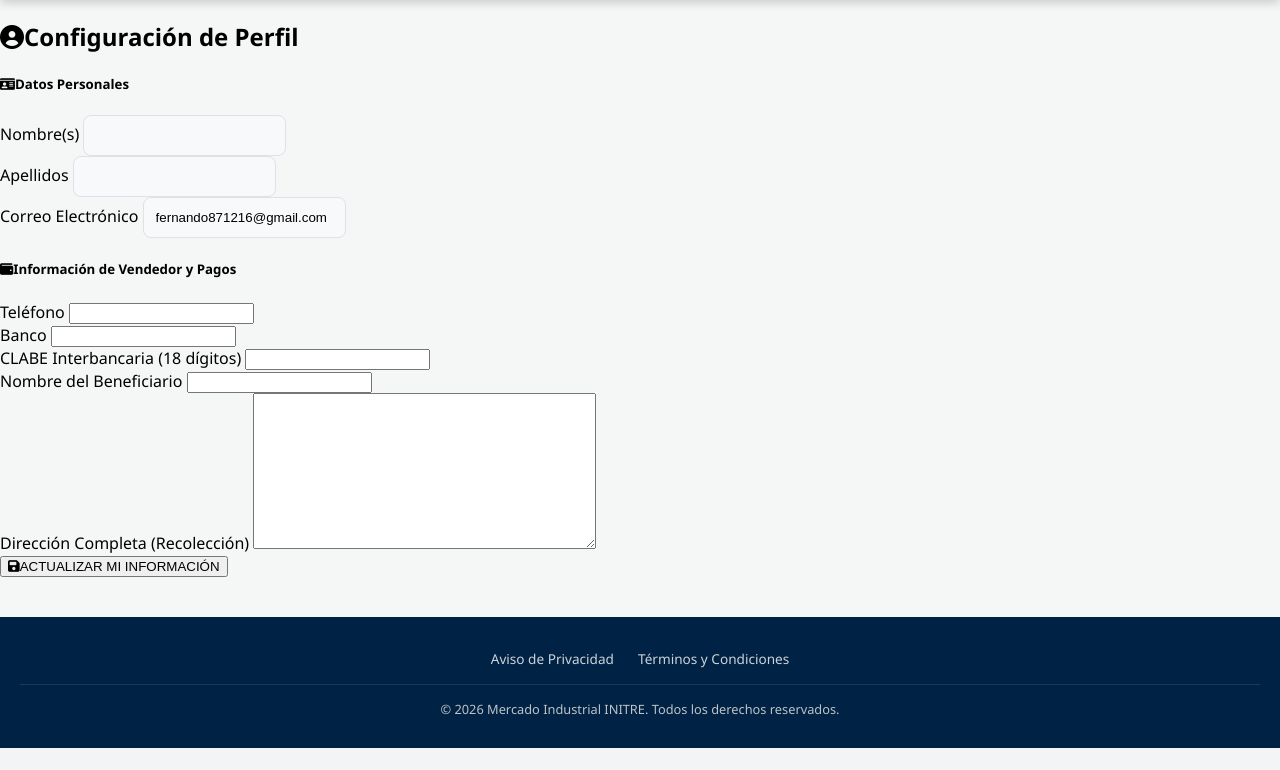
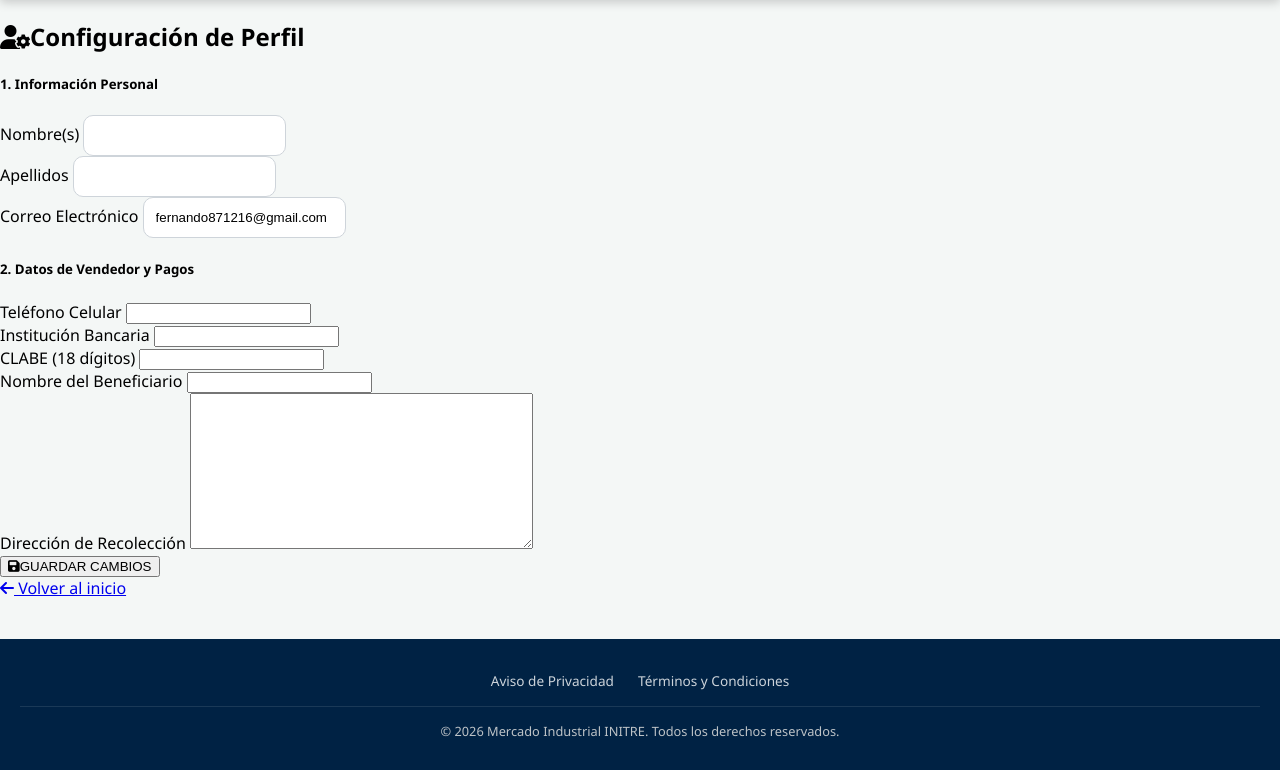
Before and after one commit to fernando871216-rgb/mercado-industrial, a Django app: page /perfil/editar/ in a window 1280 px wide. Shown: the part 55-825 px from the top of the page. Before the commit the page ends 803 px from the top, so only its background shows below. Run offline with Django 5.2, Linux system fonts and the light colour scheme; a user stored in the database is signed in; data comes from the database, SQL or seed files in the repository.

Commit message:
Update editar_perfil.html

```diff
--- a/marketplace/templates/marketplace/editar_perfil.html
+++ b/marketplace/templates/marketplace/editar_perfil.html
@@ -1,15 +1,17 @@
 {% extends 'marketplace/base.html' %}
 
 {% block content %}
+<div class="bg-light min-vh-100 d-flex align-items-center">
     <div class="container py-5">
         <div class="row justify-content-center">
             <div class="col-12 col-md-10 col-lg-7">
-            <div class="card shadow-lg border-0" style="border-radius: 15px;">
-                <div class="card-header bg-dark text-white py-4 text-center" style="border-radius: 15px 15px 0 0;">
-                    <h2 class="h4 mb-0"><i class="fas fa-user-circle me-2"></i>Configuración de Perfil</h2>
+
+                <div class="card shadow-lg border-0 overflow-hidden" style="border-radius: 20px;">
+                    <div class="card-header bg-primary bg-gradient text-white py-4 text-center">
+                        <h2 class="h4 mb-0 fw-bold"><i class="fas fa-user-gear me-2"></i>Configuración de Perfil</h2>
                     </div>
 
-                <div class="card-body p-4 p-md-5">
+                    <div class="card-body p-4 p-md-5 bg-white">
                         {% if messages %}
                             {% for message in messages %}
                                 <div class="alert alert-success border-0 shadow-sm mb-4 text-center">{{ message }}</div>
@@ -19,78 +21,81 @@
                         <form method="POST">
                             {% csrf_token %}
 
-                        <div class="mb-4">
-                            <h5 class="text-primary border-bottom pb-2 mb-3 fw-bold">
-                                <i class="fas fa-id-card me-2"></i>Datos Personales
-                            </h5>
+                            <div class="mb-5">
+                                <h5 class="text-primary border-bottom pb-2 mb-4 fw-bold">1. Información Personal</h5>
                                 <div class="row g-3">
                                     <div class="col-md-6">
-                                    <label class="form-label fw-bold small text-muted">Nombre(s)</label>
+                                        <label class="form-label fw-semibold small text-dark">Nombre(s)</label>
                                         {{ u_form.first_name }}
                                     </div>
                                     <div class="col-md-6">
-                                    <label class="form-label fw-bold small text-muted">Apellidos</label>
+                                        <label class="form-label fw-semibold small text-dark">Apellidos</label>
                                         {{ u_form.last_name }}
                                     </div>
                                     <div class="col-12">
-                                    <label class="form-label fw-bold small text-muted">Correo Electrónico</label>
+                                        <label class="form-label fw-semibold small text-dark">Correo Electrónico</label>
                                         {{ u_form.email }}
                                     </div>
                                 </div>
                             </div>
 
                             <div class="mb-4">
-                            <h5 class="text-primary border-bottom pb-2 mb-3 fw-bold">
-                                <i class="fas fa-wallet me-2"></i>Información de Vendedor y Pagos
-                            </h5>
+                                <h5 class="text-primary border-bottom pb-2 mb-4 fw-bold">2. Datos de Vendedor y Pagos</h5>
                                 <div class="row g-3">
                                     <div class="col-md-6">
-                                    <label class="form-label fw-bold small text-muted">Teléfono</label>
+                                        <label class="form-label fw-semibold small text-dark">Teléfono Celular</label>
                                         {{ p_form.phone }}
                                     </div>
                                     <div class="col-md-6">
-                                    <label class="form-label fw-bold small text-muted">Banco</label>
+                                        <label class="form-label fw-semibold small text-dark">Institución Bancaria</label>
                                         {{ p_form.banco }}
                                     </div>
                                     <div class="col-12">
-                                    <label class="form-label fw-bold small text-muted">CLABE Interbancaria (18 dígitos)</label>
+                                        <label class="form-label fw-semibold small text-dark">CLABE (18 dígitos)</label>
                                         {{ p_form.clabe }}
                                     </div>
                                     <div class="col-12">
-                                    <label class="form-label fw-bold small text-muted">Nombre del Beneficiario</label>
+                                        <label class="form-label fw-semibold small text-dark">Nombre del Beneficiario</label>
                                         {{ p_form.beneficiario }}
                                     </div>
                                     <div class="col-12">
-                                    <label class="form-label fw-bold small text-muted">Dirección Completa (Recolección)</label>
+                                        <label class="form-label fw-semibold small text-dark">Dirección de Recolección</label>
                                         {{ p_form.address }}
                                     </div>
                                 </div>
                             </div>
 
-                        <div class="d-grid gap-2 pt-3">
-                            <button type="submit" class="btn btn-primary btn-lg shadow fw-bold">
-                                <i class="fas fa-save me-2"></i>ACTUALIZAR MI INFORMACIÓN
+                            <div class="d-grid mt-4">
+                                <button type="submit" class="btn btn-primary btn-lg py-3 shadow-sm fw-bold">
+                                    <i class="fas fa-save me-2"></i>GUARDAR CAMBIOS
                                 </button>
                             </div>
                         </form>
                     </div>
+                </div>
+
+                <div class="text-center mt-4">
+                    <a href="{% url 'home' %}" class="text-muted text-decoration-none small">
+                        <i class="fas fa-arrow-left me-1"></i> Volver al inicio
+                    </a>
+                </div>
+
             </div>
         </div>
     </div>
 </div>
 
 <style>
-    /* Estilizamos los inputs para que no se vean como cuadros simples */
+    /* Aseguramos que los inputs se vean bien en móviles y escritorio */
     .form-control {
-        border-radius: 8px;
+        border-radius: 10px;
         padding: 12px;
-        border: 1px solid #dee2e6;
-        background-color: #f8f9fa;
+        border: 1px solid #ced4da;
+        transition: all 0.2s;
     }
     .form-control:focus {
-        box-shadow: 0 0 0 0.25rem rgba(13, 110, 253, 0.1);
         border-color: #0d6efd;
-        background-color: #fff;
+        box-shadow: 0 0 8px rgba(13, 110, 253, 0.15);
     }
 </style>
 {% endblock %}
```
Lines whose indentation alone changed are shown as unchanged.
